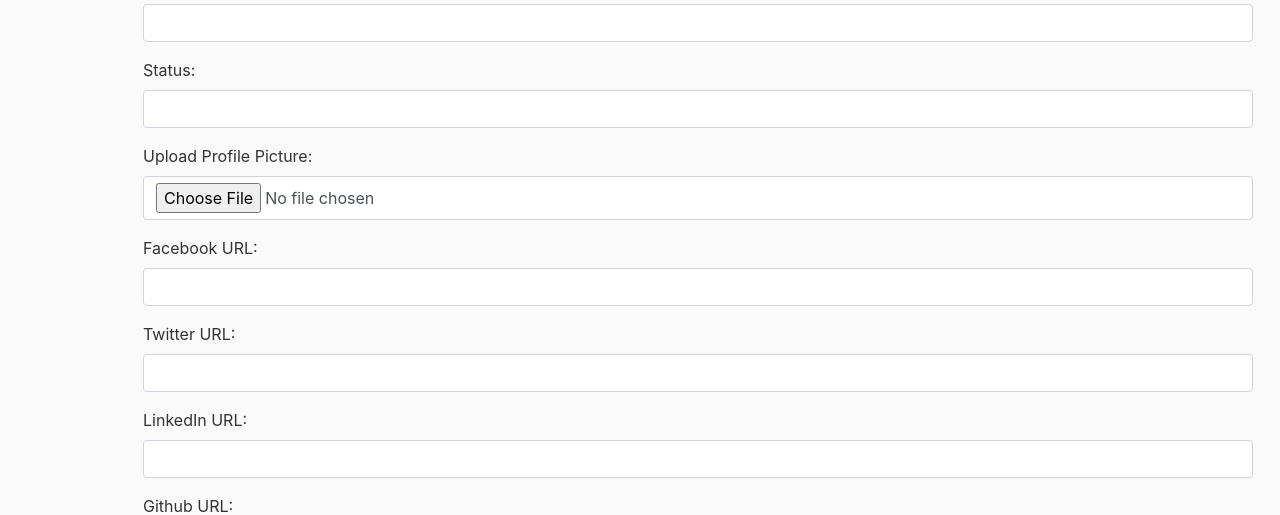
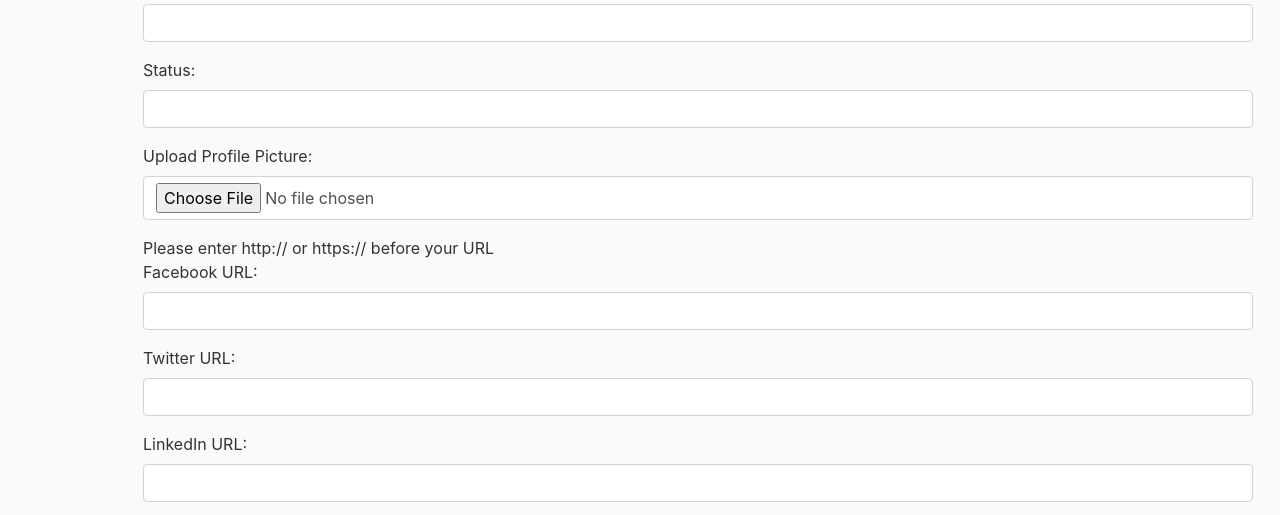
Before and after one commit to UVA-CS3240-S19/project-101-byteme, a Django app: template app/templates/app/update_profile.html in a window 1280 px wide. Shown: the part 856-1371 px from the top of the page. Run offline with Django 3.2, Linux system fonts and the light colour scheme; the template is opened without the code that fills it, so the values that code supplies are empty; the visitor is signed in with stand-in values (Sample User, id 1); some libraries are stand-ins or nearby versions.

Commit message:
Added warning text to put http:// or https:// before URL

```diff
--- a/app/templates/app/update_profile.html
+++ b/app/templates/app/update_profile.html
@@ -58,6 +58,9 @@
                 <label name="image">Upload Profile Picture:</label>
             <input id="image" class = "form-control" type="file" value="{{profile.image}}" name="image" accept="image/*" />
         </div>
+
+        <div> Please enter http:// or https:// before your URL </div>
+
         <div class = "form-group">
             <label name="facebook_url">Facebook URL:</label>
             <input class="form-control" type="url" id="facebook_url" name="facebook_url" value="{{profile.facebook_url}}">
```
